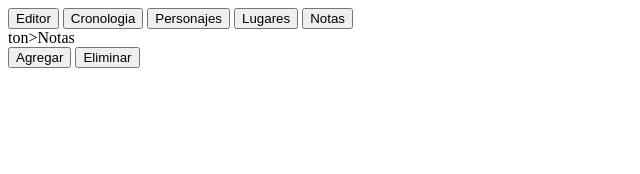
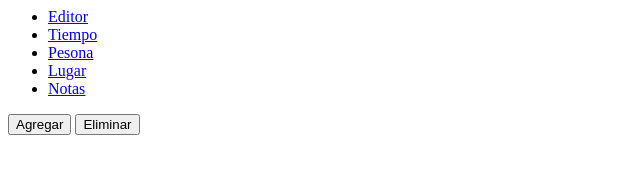
Before and after one commit to CathyLec/Ekri, a plain HTML site: page characters.html in a window 1280 px wide. Shown: the whole page, without its empty margins (0-640 px from the left). Drawn offline with Linux system fonts and the light colour scheme.

Commit message:
navegacion

```diff
--- a/characters.html
+++ b/characters.html
@@ -6,14 +6,16 @@
     <title>Lugares</title>
 </head>
 <body>
-    <div>
-        <a href="index.html"><button>Editor</button></a>
-        <a href="chronology.html"><button>Cronologia</button></a>
-        <a href="characters.html"><button>Personajes</button></a>
-        <a href="places.html"><button>Lugares</button></a>
-        <a href="notes.html"><button>Notas</button></a>
-    </div>ton>Notas</button>
-    </div>
+        <nav id="records">
+                <ul>
+                    <li><a href="index.html" class = "option" >Editor</a></li>
+                    <li><a href="chronology.html" class = "option">Tiempo</a></li>
+                    <li><a href="characters.html" class = "option">Pesona</a></li>
+                    <li><a href="places.html" class = "option">Lugar</a></li>
+                    <li><a href="notes.html" class = "option">Notas</a></li>
+                </ul>
+
+            </nav>
     <div>
         <div>
 
```
Also changed, not shown: chronology.html (+10 -7 lines), index.html (+1 -0 lines), notes.html (+10 -7 lines), places.html (+10 -7 lines), time.html (+10 -7 lines).
